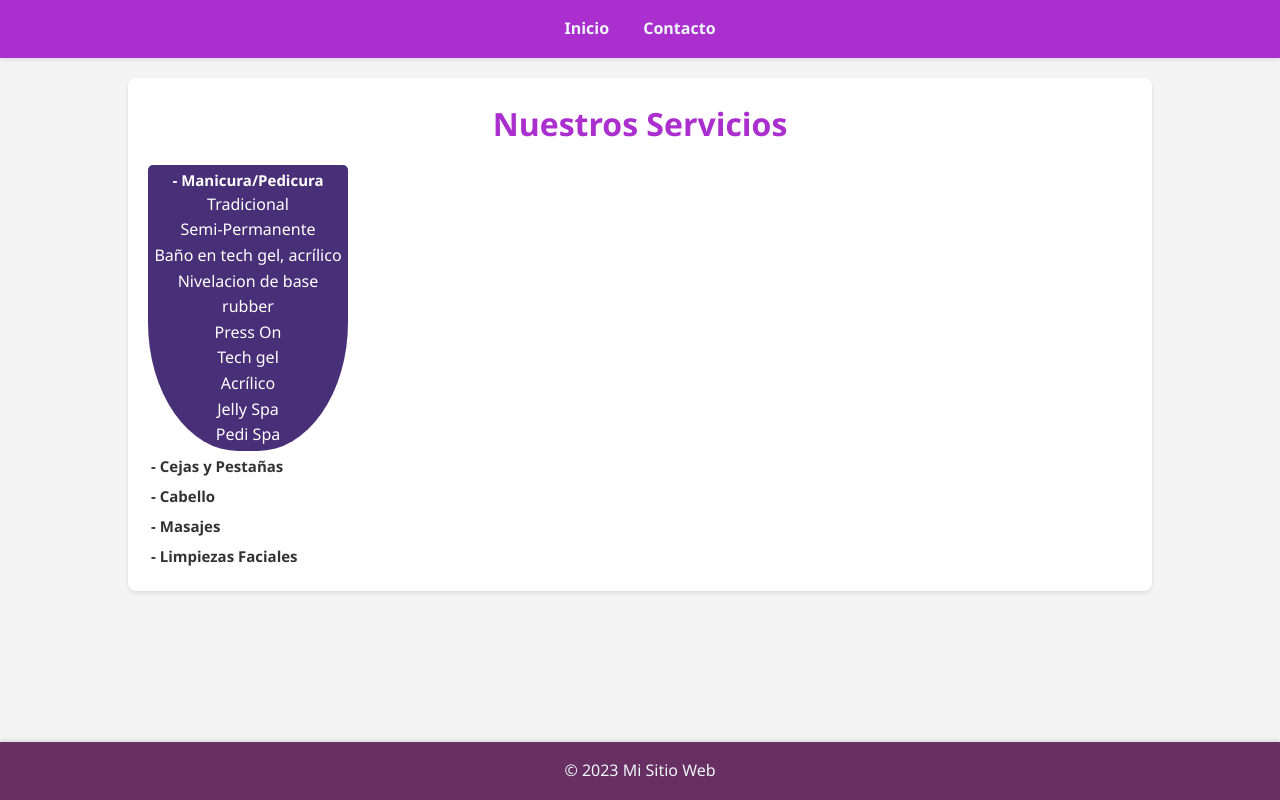
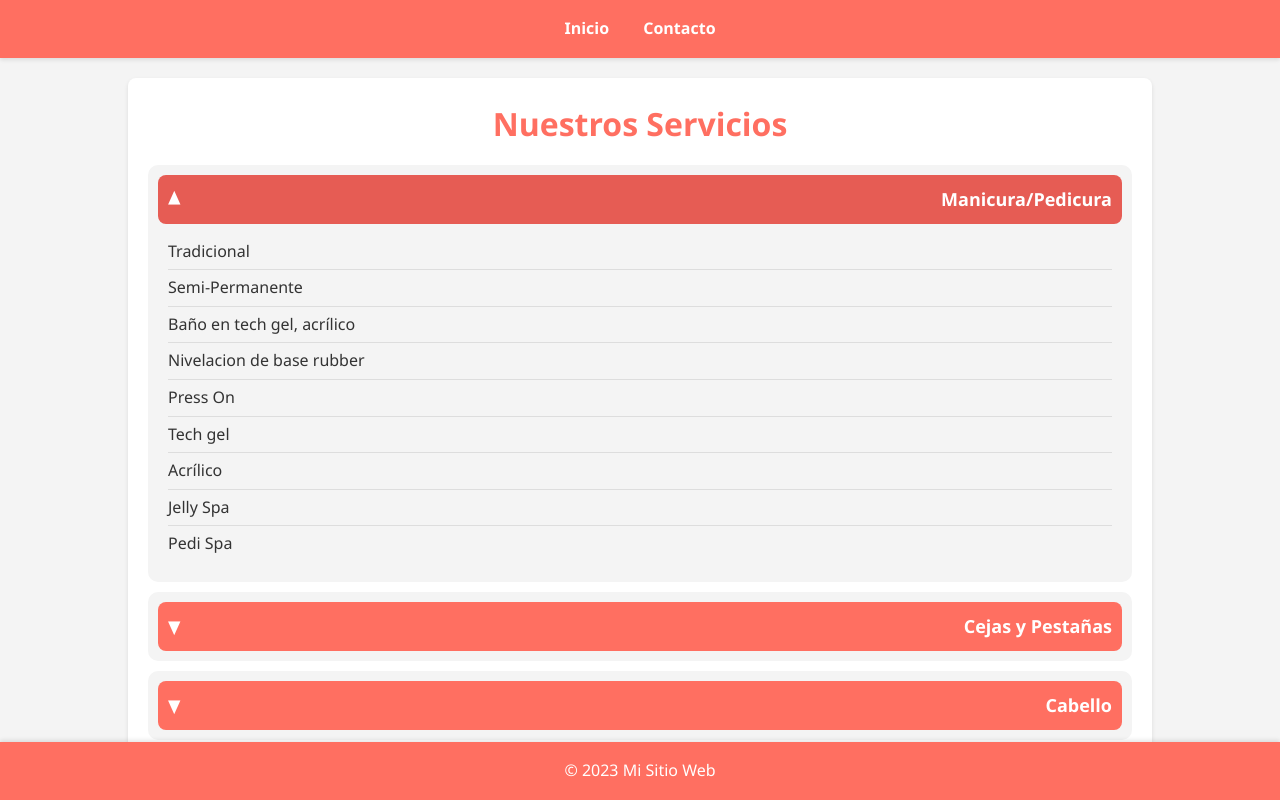
Before and after one commit to Turics/sal, a plain HTML site: page servicios.html in a window 1280 px wide. Both pictures are taken after a click on the heading "Manicura/Pedicura". Shown: the top 800 px of the page. Drawn offline with Linux system fonts and the light colour scheme.

Commit message:
Update style.css

```diff
--- a/style.css
+++ b/style.css
@@ -9,12 +9,12 @@ body {
     line-height: 1.6;
     color: #333;
     background-color: #f4f4f4;
-    padding-bottom: 50px; /* Espacio para el footer */
+    padding-bottom: 50px;
 }
 
 header {
-    background-color: #ab2fce;
-    color: #edf6f9;
+    background-color: #ff6f61; /* Color coral */
+    color: #fff;
     padding: 1rem 0;
     box-shadow: 0 2px 4px rgba(0, 0, 0, 0.1);
 }
@@ -36,14 +36,17 @@ nav ul li {
 
 nav ul li a {
     text-decoration: none;
-    color: #edf6f9;
+    color: #fff;
     font-weight: 600;
     transition: color 0.3s ease-in-out;
 }
 
 nav ul li a:hover,
 nav ul li a:focus {
-    color: #ab2fce;
+    color: #ff6f61;
+    background-color: #fff;
+    padding: 5px 10px;
+    border-radius: 5px;
 }
 
 main {
@@ -56,21 +59,20 @@ main {
 }
 
 h1 {
-  text-align: center;
-    color: #ab2fce;
+    text-align: center;
+    color: #ff6f61;
     margin-bottom: 1rem;
 }
 
-main .inicio{
-  text-align: center;
-  margin-bottom: 1rem;
-  font-size: 19px;
+main .inicio {
+    text-align: center;
+    margin-bottom: 1rem;
+    font-size: 19px;
 }
 
-
 footer {
-    background-color: #672f62;
-    color: #edf6f9;
+    background-color: #ff6f61;
+    color: #fff;
     text-align: center;
     padding: 1rem 0;
     position: fixed;
@@ -79,47 +81,86 @@ footer {
     box-shadow: 0 -2px 4px rgba(0, 0, 0, 0.1);
 }
 
-main .contact img{
-  height: 150px;
-  width: 250px;
-  border-radius: 11px;
+main .contact {
+    display: flex;
+    justify-content: center;
+    flex-wrap: wrap;
+    gap: 20px;
+    margin-top: 20px;
 }
 
-/* menu desplegable que responde como lista */
-
-summary{
-  list-style: none;
-  font-size: 15px;
-  font-weight: bold;
+main .contact a {
+    display: inline-block;
+    transition: transform 0.3s ease, box-shadow 0.3s ease;
 }
 
-summary:before{
-  content:" - ";
+main .contact img {
+    max-width: 100%;
+    height: auto;
+    border-radius: 50%;
+    box-shadow: 0 4px 8px rgba(0, 0, 0, 0.1);
+    transition: transform 2s ease, box-shadow 3s ease, border-radius 2s ease;
 }
 
-
-.menu{
-  width:200px;
-  border-radius: 40%;
-  padding: 3px;
-  transition: border-radius 2s ease;
-  overflow: hidden;
+main .contact a:hover img {
+    transform: scale(1.1);
+    box-shadow: 0 8px 16px rgba(0, 0, 0, 0.2);
+    border-radius: 30%;
 }
 
-.menu.active{
-  border-radius: 5px 5px 45% 45%;
-  background: #482f77;
-  color: white;
-  text-align: center;
+/* Menu desplegable que responde como lista */
+summary {
+    list-style: none;
+    font-size: 18px;
+    font-weight: bold;
+    background-color: #ff6f61;
+    color: #fff;
+    padding: 10px;
+    border-radius: 8px;
+    cursor: pointer;
+    transition: background-color 0.3s ease, color 0.3s ease;
+    display: flex;
+    align-items: center;
+    justify-content: space-between;
 }
 
-.menu ul{
-  list-style: none;
-
+summary:hover,
+summary:focus {
+    background-color: #e65c54;
+    color: #fff;
 }
 
+summary:before {
+    content: "▼";
+    margin-right: 10px;
+    transition: transform 1s ease;
+}
 
-.menu ul{
-  list-style: none;
+details[open] summary:before {
+    transform: rotate(-180deg);
+}
 
+.menu {
+    background: #f4f4f4;
+    width: 100%;
+    margin: 10px 0;
+    padding: 10px;
+    border-radius: 10px;
+    transition: border-radius 2s ease;
+    overflow: hidden;
 }
+
+.menu ul {
+    list-style: none;
+    padding: 10px;
+    margin: 0;
+}
+
+.menu ul li {
+    padding: 5px 0;
+    border-bottom: 1px solid #ddd;
+}
+
+.menu ul li:last-child {
+    border-bottom: none;
+}
```
